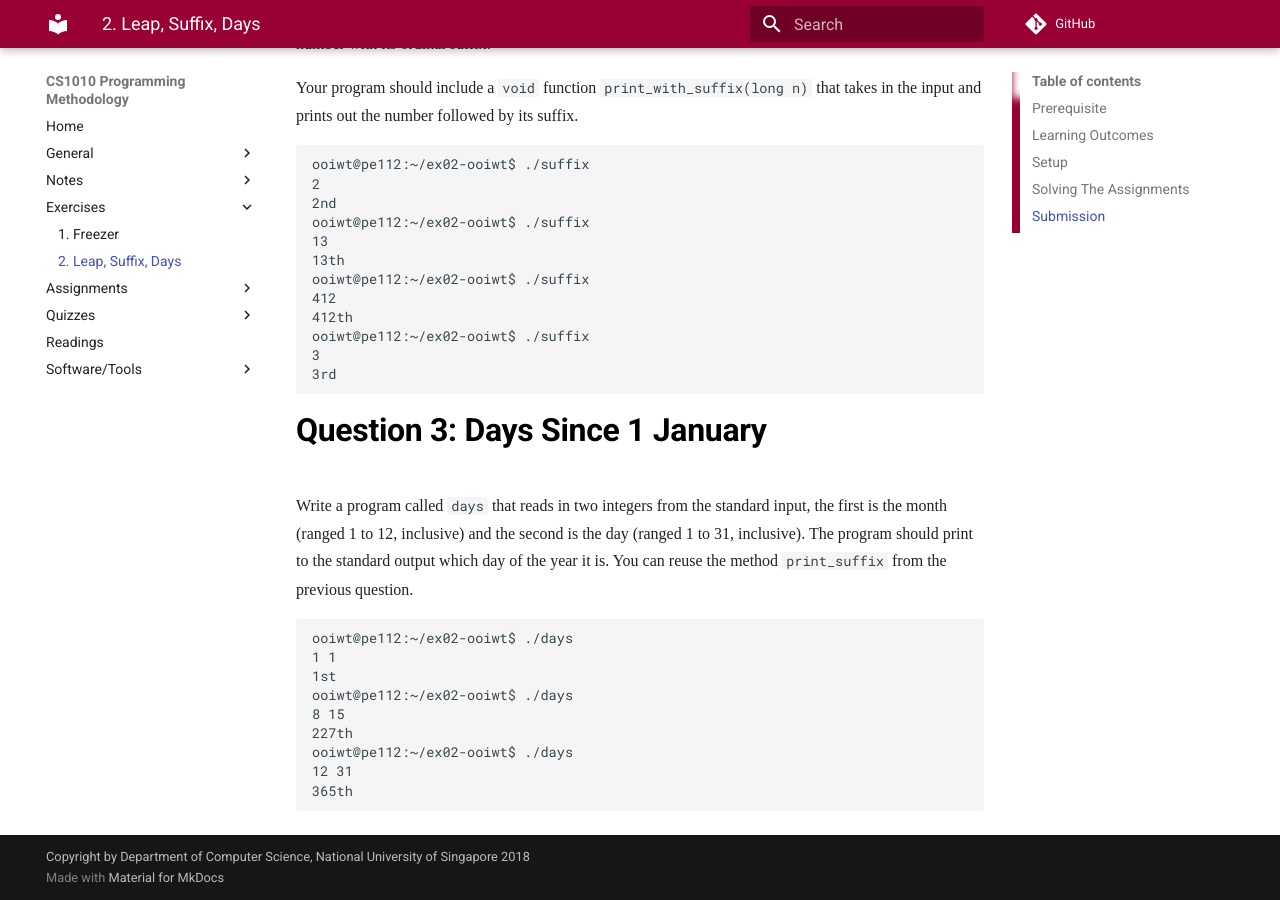
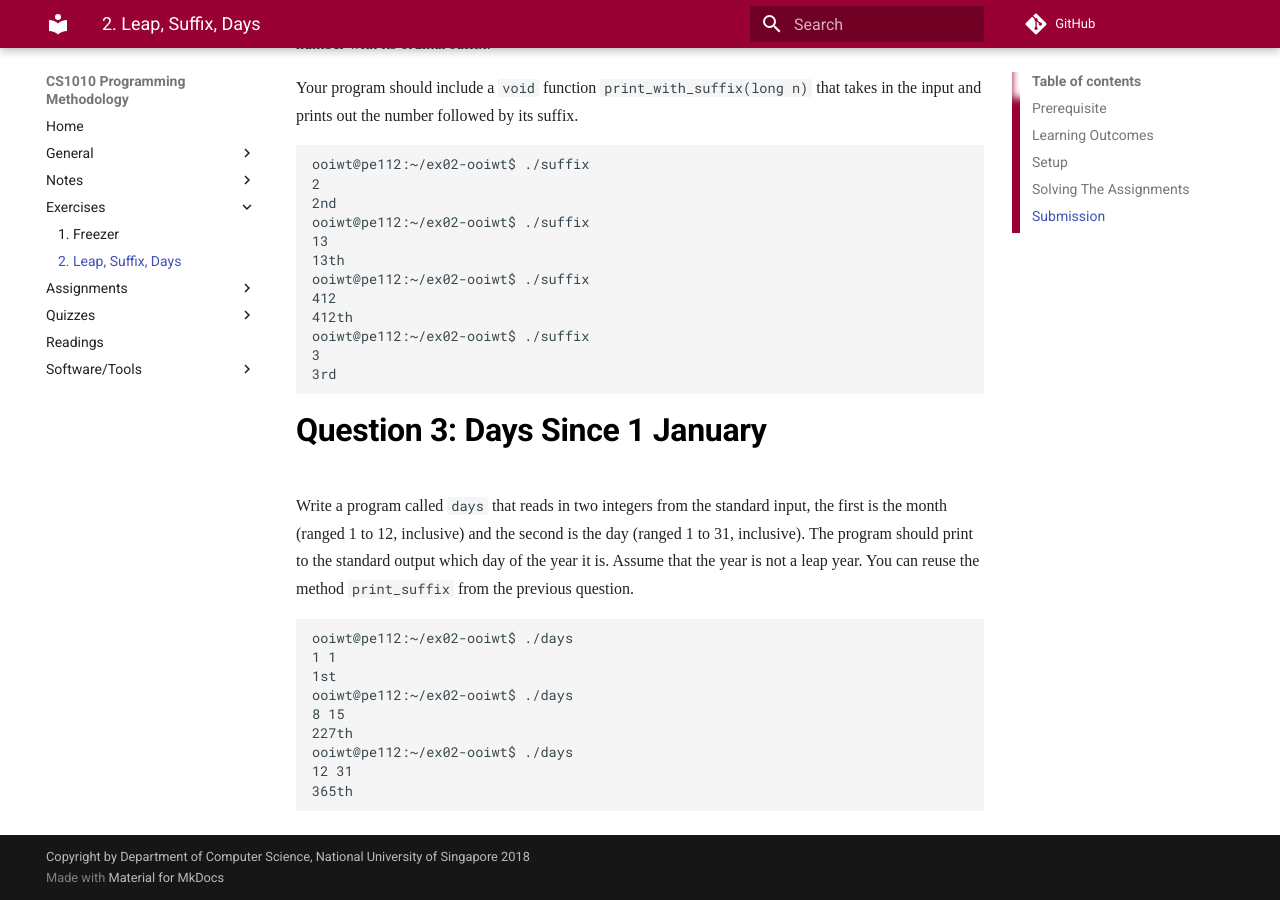
Before and after one commit to LL-Pengfei/CS1010-AY1819S1-Personal, an MkDocs documentation site: the page built from docs/ex02.md, in a window 1280 px wide and 900 px high, scrolled down 2556 px. Built offline with MkDocs 1.6.1 and Material for MkDocs 9.7.7, drawn with Linux system fonts in a browser that asks for light colours; nearby versions of some CDN libraries; some web fonts are replaced; comment, search, counter and statistics services are not loaded; old or Windows-style settings are respelled for this version of MkDocs.

Commit message:
Add non-leap year assumption (thanks Evan!)

````diff
--- a/docs/ex02.md
+++ b/docs/ex02.md
@@ -104,7 +104,7 @@ ooiwt@pe112:~/ex02-ooiwt$ ./suffix
 
 # Question 3: Days Since 1 January
 
-Write a program called `days` that reads in two integers from the standard input, the first is the month (ranged 1 to 12, inclusive) and the second is the day (ranged 1 to 31, inclusive).  The program should print to the standard output which day of the year it is.  You can reuse the method `print_suffix` from the previous question.
+Write a program called `days` that reads in two integers from the standard input, the first is the month (ranged 1 to 12, inclusive) and the second is the day (ranged 1 to 31, inclusive).  The program should print to the standard output which day of the year it is.  Assume that the year is not a leap year.  You can reuse the method `print_suffix` from the previous question.
 
 ```
 ooiwt@pe112:~/ex02-ooiwt$ ./days
````
